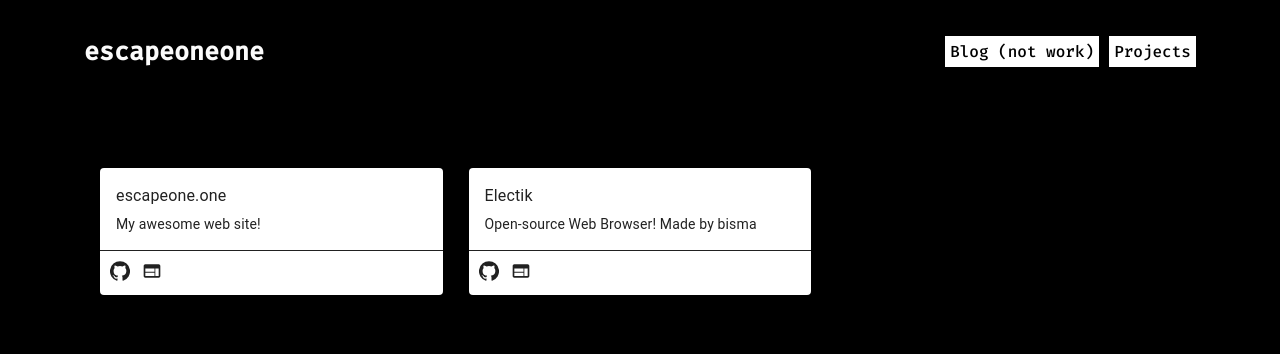
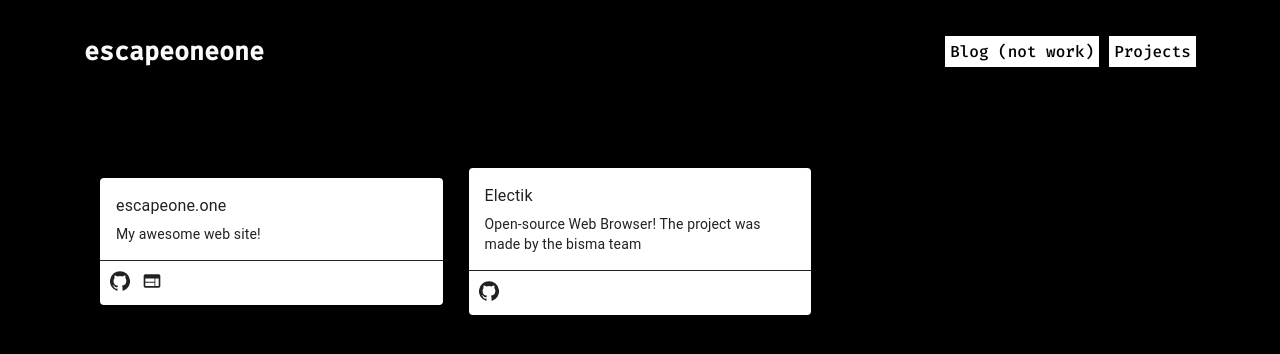
Before and after one commit to escapeoneone/escapeone.one, a Next.js app: page /projects in a window 1280 px wide. Shown: the top 354 px of the page. Built offline with nearby package versions, Linux system fonts and the light colour scheme.

Commit message:
update text

```diff
--- a/pages/projects.tsx
+++ b/pages/projects.tsx
@@ -26,8 +26,7 @@
             <Project
             name="Electik"
             github="bisma-company/electik"
-            web="https://escapeone.one"
-            description="Open-source Web Browser!\nMade by bisma"
+            description="Open-source Web Browser!\n The project was made by the bisma team"
             ></Project>
 
         </div>
```
